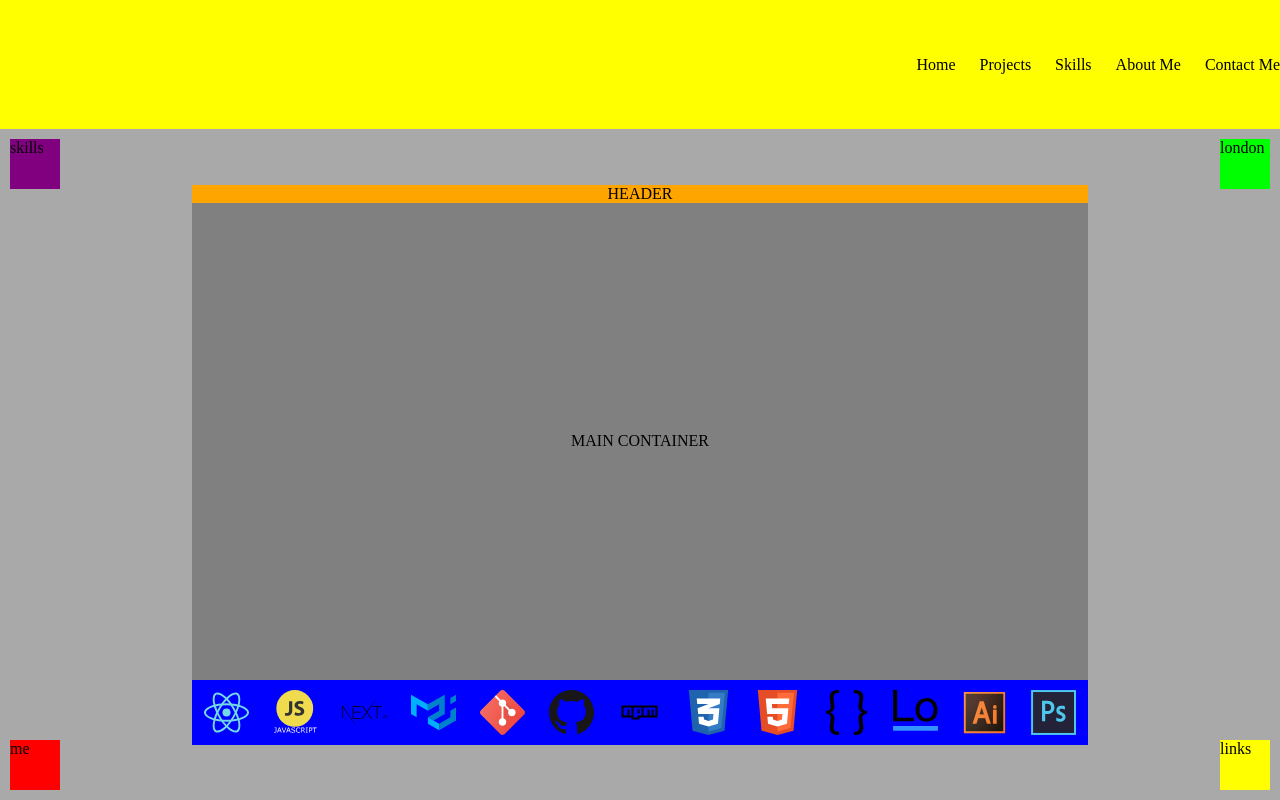
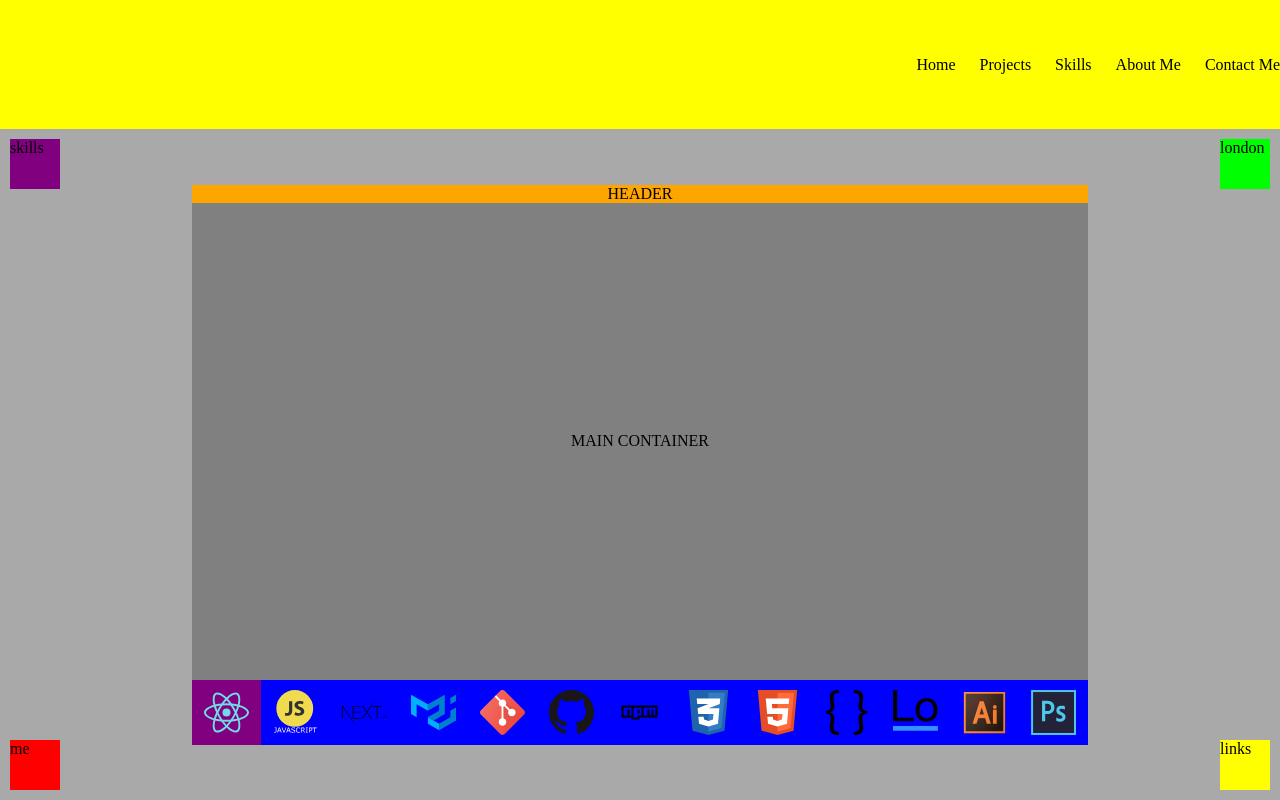
Before and after one commit to aiacuone/portfolio-v3, a Next.js app: page /skills in a window 1280 px wide. Built offline with nearby package versions, Linux system fonts and the light colour scheme.

Commit message:
state connected to styling of buttons skills page

```diff
--- a/pages/skills.js
+++ b/pages/skills.js
@@ -7,9 +7,19 @@ import Button from '@mui/material/Button'
 
 const useStylesRoot = makeStyles({
   root: { height: '100%', width: '100%' },
-  buttonContainer1: {},
+  buttonContainer: { height: '50%' },
   buttonContainer2: {},
   button: { zIndex: 1 },
+  imageContainer: {
+    // padding: '5px 0',
+    flexGrow: 1,
+    cursor: 'pointer',
+    height: '100%',
+  },
+  imageContainer2: {
+    // background: 'lime',
+    height: '100%',
+  },
 })
 
 export default function skills() {
@@ -32,12 +42,23 @@ export default function skills() {
     const SkillsButton = ({ src, index }) => {
       const props = { height: size, width: size }
       return (
+        <Grid
+          className={classesRoot.imageContainer}
+          style={{ background: index == selection && 'purple' }}>
+          <Grid
+            container
+            justifyContent="center"
+            alignItems="center"
+            className={classesRoot.imageContainer2}>
             <Image
+              className={classesRoot.button}
               src={src}
               layout="fixed"
               {...props}
               onClick={() => setSelection(index)}
             />
+          </Grid>
+        </Grid>
       )
     }
 
@@ -58,13 +79,13 @@ export default function skills() {
         <>
           <Grid
             container
-            className={classesRoot.buttonContainer1}
+            className={classesRoot.buttonContainer}
             justifyContent="space-around">
             {buttons1}
           </Grid>
           <Grid
             container
-            className={classesRoot.buttonContainer2}
+            className={classesRoot.buttonContainer}
             justifyContent="space-around">
             {buttons2}
           </Grid>
@@ -99,7 +120,7 @@ export default function skills() {
         minWidth: minWidth,
         display: 'grid',
         gridTemplateColumns: 'repeat(10,1fr)',
-        gridTemplateRows: 'auto repeat(8,1fr) auto',
+        gridTemplateRows: 'auto repeat(8,1fr) 65px',
       },
       mainContainer: {
         background: 'grey',
@@ -108,7 +129,7 @@ export default function skills() {
       buttonContainer: {
         background: 'blue',
         gridArea: '10/1/11/11',
-        padding: '10px 0',
+        // padding: '10px 0',
       },
       header: {
         background: 'orange',
@@ -137,10 +158,7 @@ export default function skills() {
             alignItems="center">
             MAIN CONTAINER
           </Grid>
-          <Grid
-            container
-            className={classes.buttonContainer}
-            justifyContent="space-around">
+          <Grid container className={classes.buttonContainer}>
             <Buttons size={45} />
           </Grid>
         </Grid>
@@ -154,7 +172,7 @@ export default function skills() {
         width: '100%',
         height: '100%',
         display: 'grid',
-        gridTemplateRows: `${headerHeightLandscape}px ${secondHeaderHeightLandscape}px repeat(7,1fr) auto`,
+        gridTemplateRows: `${headerHeightLandscape}px ${secondHeaderHeightLandscape}px repeat(7,1fr) 12px`,
         gridTemplateColumns: `repeat(9,1fr) ${
           hamburger.padding * 2 + hamburger.width
         }px`,
```
Lines whose indentation alone changed are shown as unchanged.
